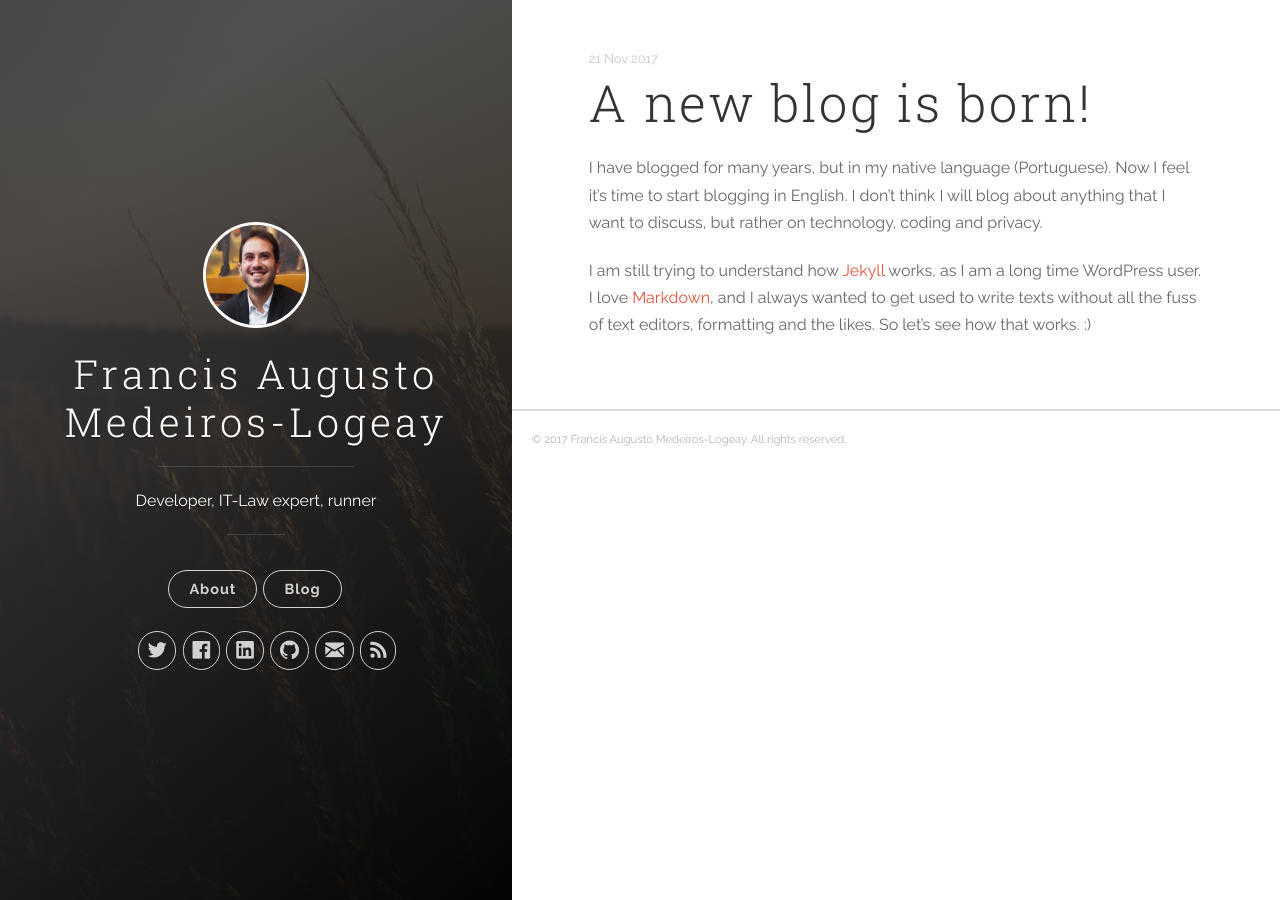
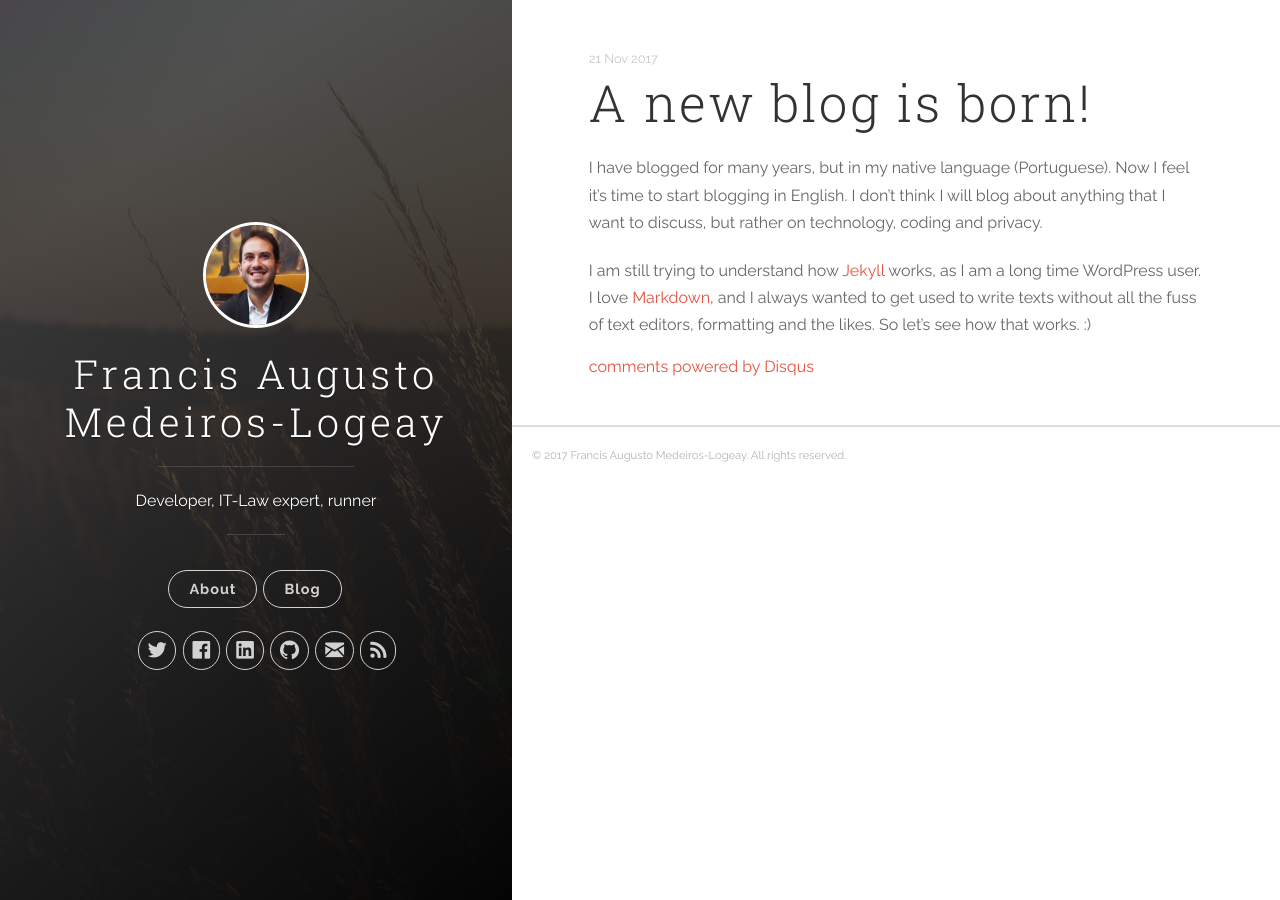
Before and after one commit to oculos/oculos.github.io, a Jekyll site: the page built from _posts/2017-11-21-A-new-blog-is-born.markdown, in a window 1280 px wide. Built offline with Jekyll 4.4.1, drawn with Linux system fonts in a browser that asks for light colours; nearby versions of some CDN libraries; comment, search, counter and statistics services are not loaded; some of the changed lines change nothing that is shown.

Commit message:
google analytics and disqus

```diff
--- a/_config.yml
+++ b/_config.yml
@@ -3,8 +3,8 @@
 description: 'Developer, IT-Law expert, runner'
 url: 'http://francisaugusto.com'
 baseurl: ''
-# google_analytics: 'UA-XXXXXX-X'
-# disqus_shortname: 'your-disqus-name'
+google_analytics: 'UA-110056323-1'
+disqus_shortname: 'francisaugustomedeiros'
 
 author:
   name: 'Francis Augusto Medeiros-Logeay'
```
